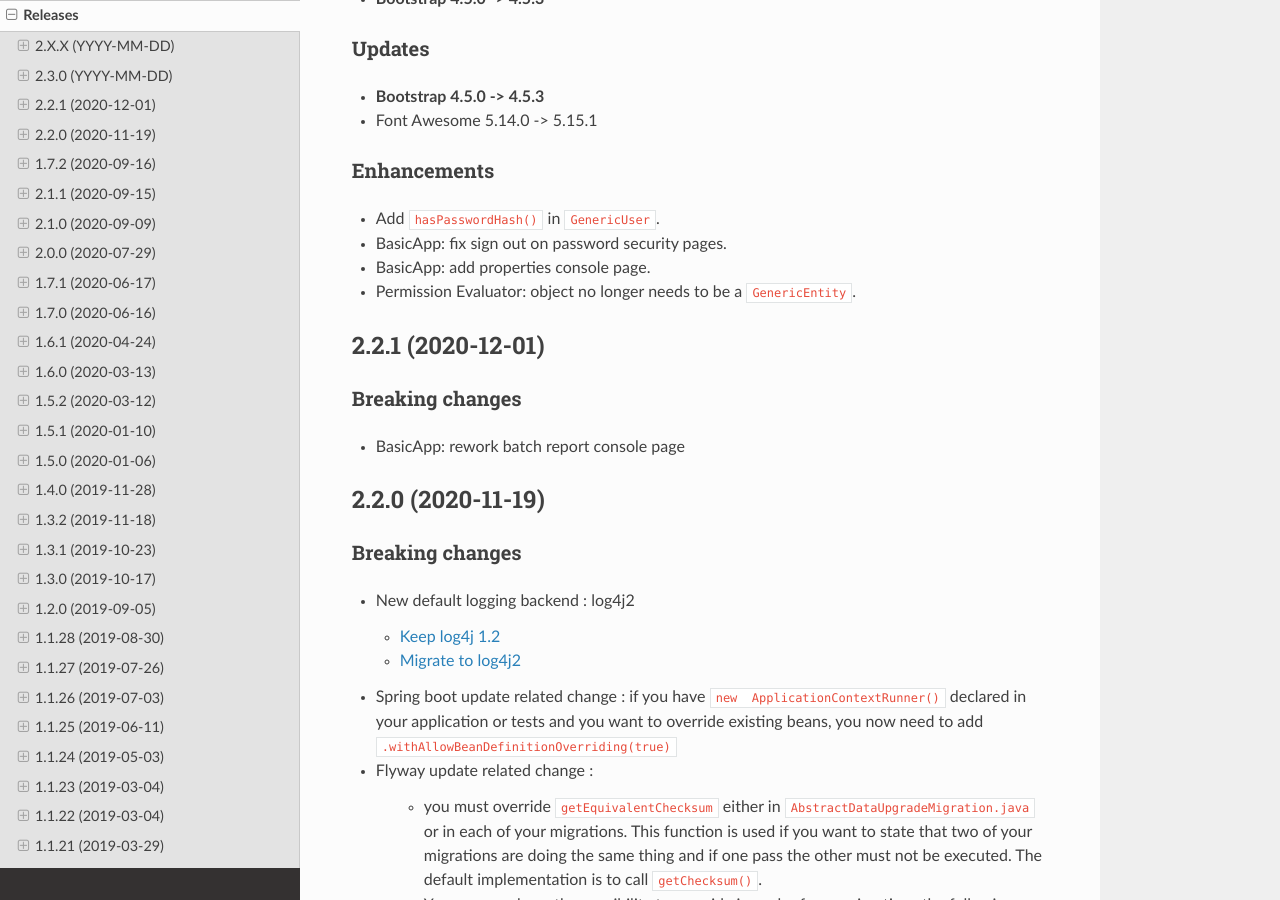
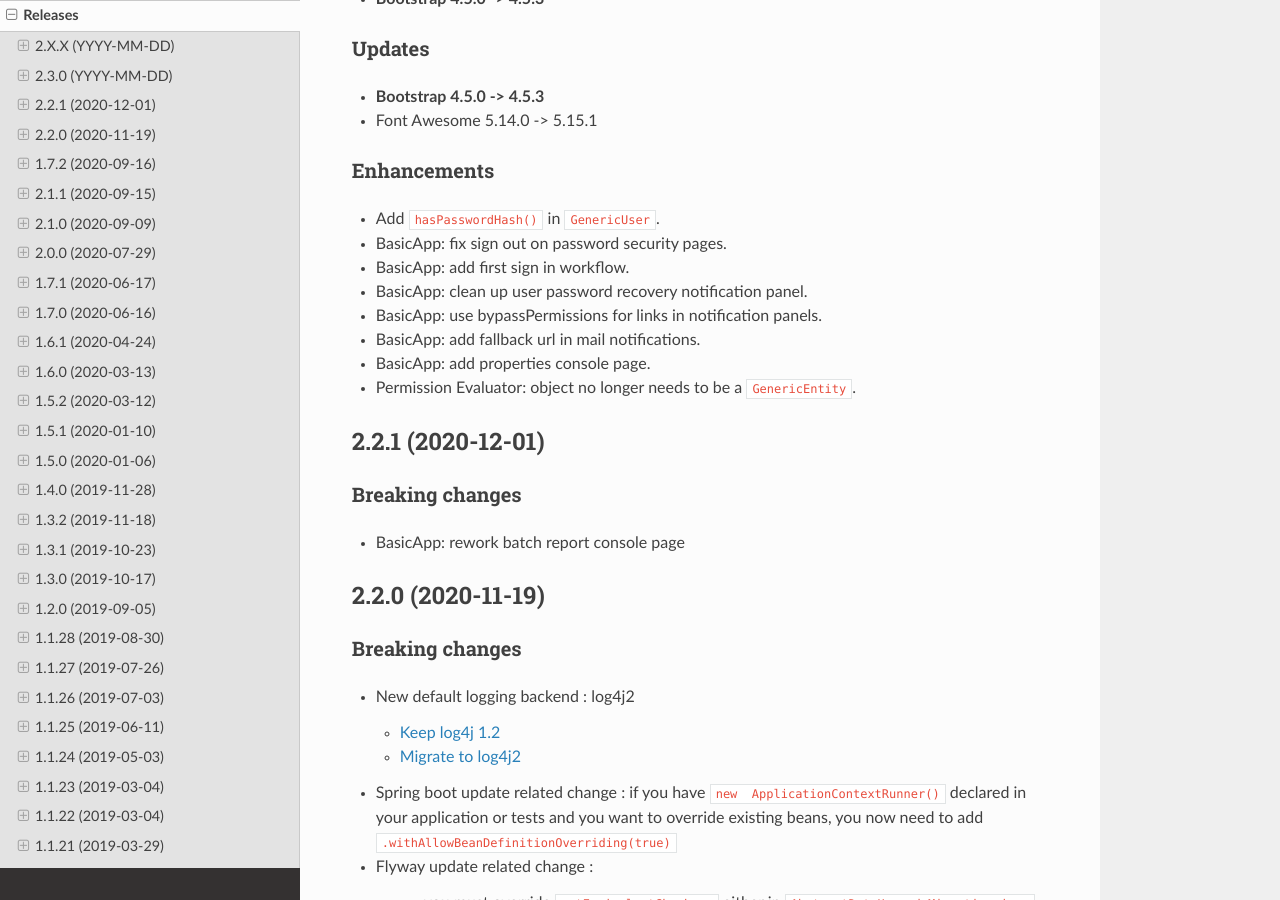
Before and after one commit to igloo-project/igloo-doc, a Sphinx documentation site: the page built from source/release-notes/releases.rst, in a window 1280 px wide and 900 px high, scrolled down 557 px. Built offline with Sphinx 7.4.7 and the Read the Docs theme 2.0.0, drawn with Linux system fonts in a browser that asks for light colours.

Commit message:
2.3.0: release notes

```diff
--- a/source/release-notes/releases.rst
+++ b/source/release-notes/releases.rst
@@ -40,6 +40,10 @@ Enhancements
 
 * Add ``hasPasswordHash()`` in ``GenericUser``.
 * BasicApp: fix sign out on password security pages.
+* BasicApp: add first sign in workflow.
+* BasicApp: clean up user password recovery notification panel.
+* BasicApp: use bypassPermissions for links in notification panels.
+* BasicApp: add fallback url in mail notifications.
 * BasicApp: add properties console page.
 * Permission Evaluator: object no longer needs to be a ``GenericEntity``.
 
```
